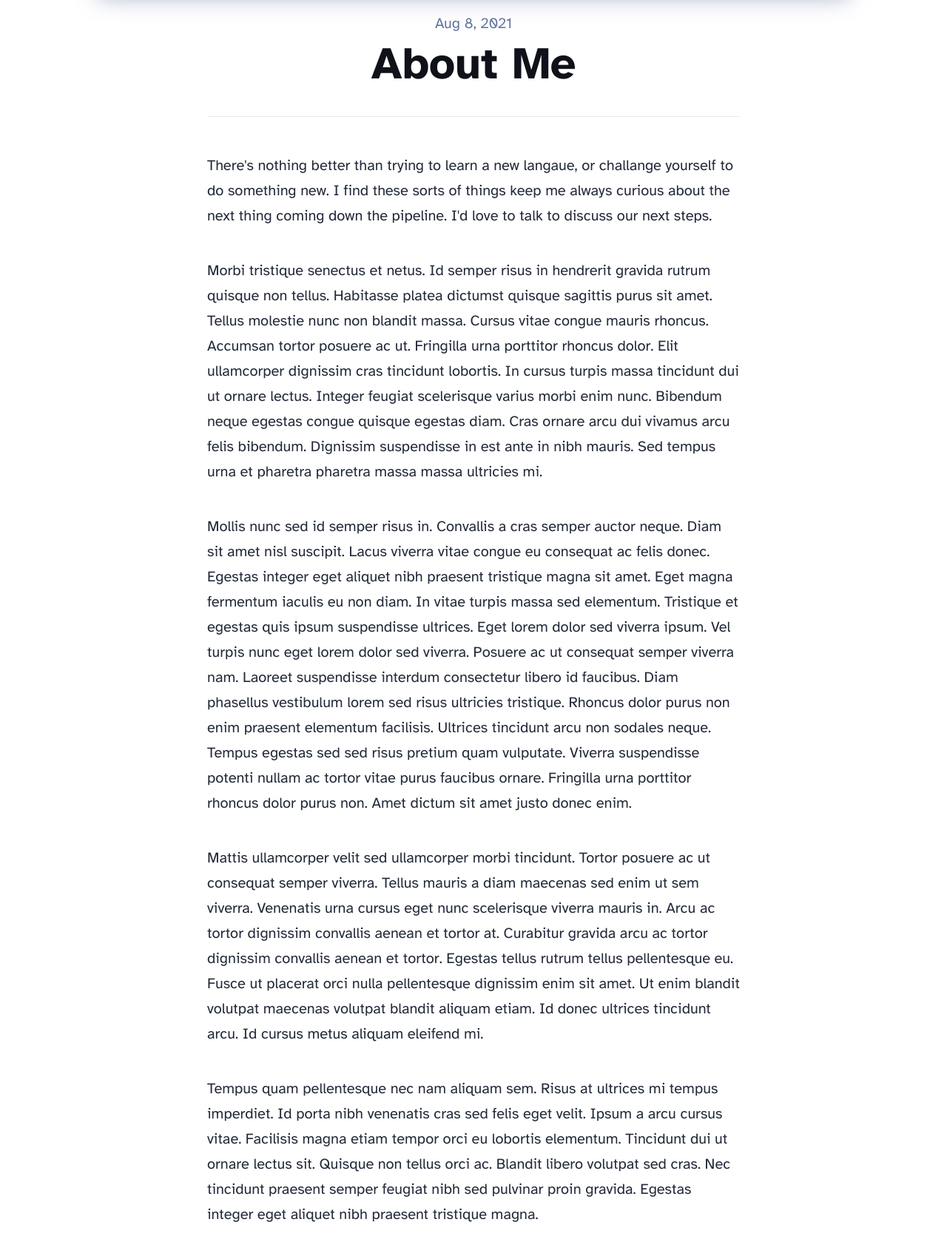
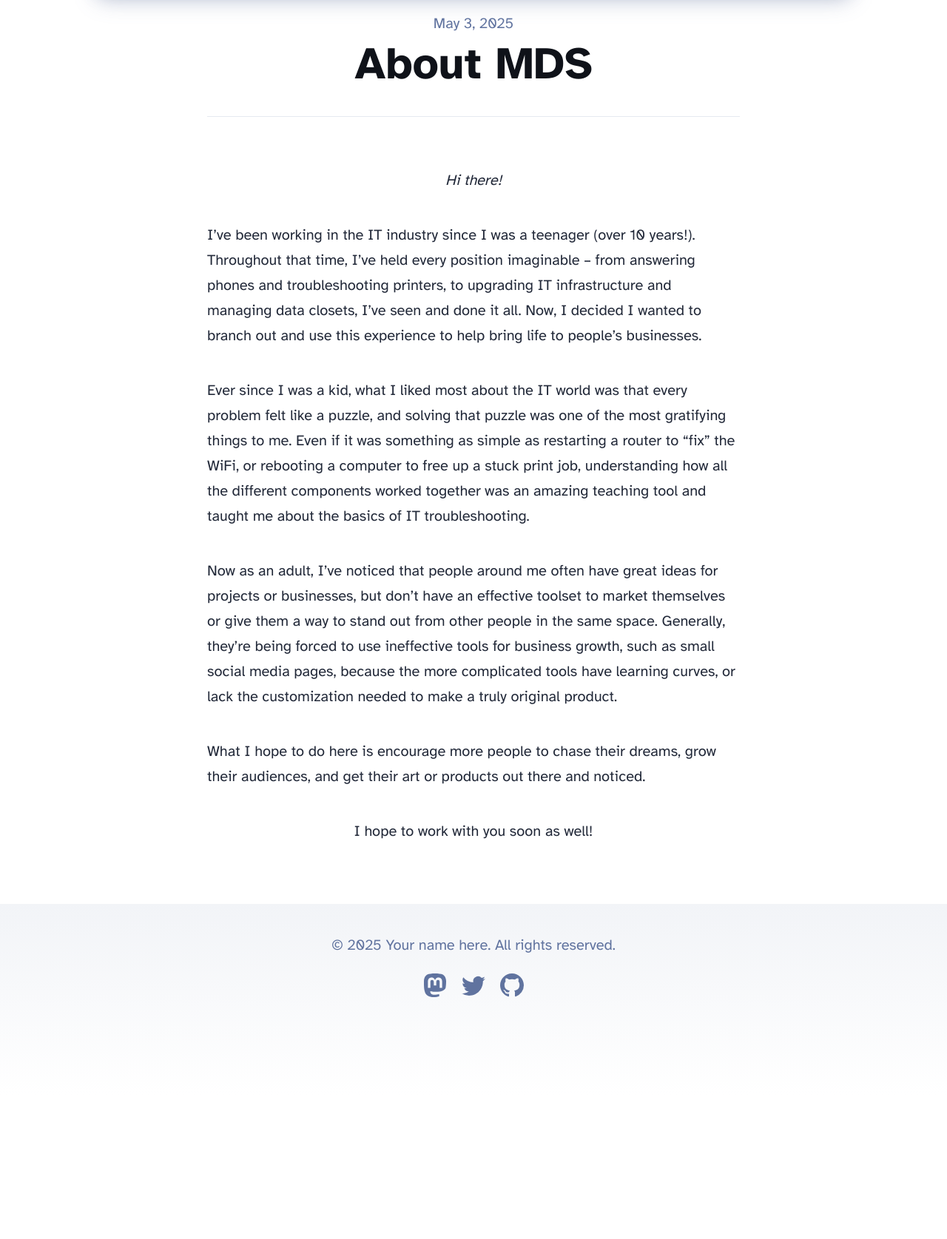
Before and after one commit to patmds-1/mcgourtydevsolutions, an Astro site: page /about in a window 1280 px wide. Shown: the part 665-2340 px from the top of the page at 74% size. After the commit the page ends 2145 px from the top, so only its background shows below. Built offline with nearby package versions, Linux system fonts and the light colour scheme; Astro itself is replaced by a stand-in of ours.

Commit message:
First True Commit

```diff
--- a/src/components/Header.astro
+++ b/src/components/Header.astro
@@ -8,8 +8,10 @@ import { SITE_TITLE } from '../consts';
 		<h2><a href="/">{SITE_TITLE}</a></h2>
 		<div class="internal-links">
 			<HeaderLink href="/">Home</HeaderLink>
+					<HeaderLink href="/about">About</HeaderLink>
+					<HeaderLink href="/plans">Plans</HeaderLink>
 			<HeaderLink href="/blog">Blog</HeaderLink>
-			<HeaderLink href="/about">About</HeaderLink>
+
 		</div>
 		<div class="social-links">
 			<a href="https://m.webtoo.ls/@astro" target="_blank">
--- a/src/consts.ts
+++ b/src/consts.ts
@@ -1,5 +1,5 @@
 // Place any global data in this file.
 // You can import this data from anywhere in your site by using the `import` keyword.
 
-export const SITE_TITLE = "Astro Blog";
+export const SITE_TITLE = "McGourty Development Solutions";
 export const SITE_DESCRIPTION = "Welcome to my website!";
--- a/src/pages/about.astro
+++ b/src/pages/about.astro
@@ -3,56 +3,36 @@ import Layout from '../layouts/BlogPost.astro';
 ---
 
 <Layout
-	title="About Me"
-	description="Lorem ipsum dolor sit amet"
-	pubDate={new Date('August 08 2021')}
+	title="About MDS"
+	description="Short intro about Patrick"
+	pubDate={new Date('5/3/2025')}
 	heroImage="/blog-placeholder-about.jpg"
 >
+			<p>
+				<i>
+				<center>Hi there!</center>
+				</i>
+			</p>
 	<p>
-		There's nothing better than trying to learn a new langaue, or challange yourself to do something new. I find these
-		sorts of things keep me always curious about the next thing coming down the pipeline.
-		I'd love to talk to discuss our next steps.
+		 I’ve been working in the IT industry since I was a teenager (over 10 years!). Throughout that time, I’ve held every position imaginable –
+		from answering phones and troubleshooting printers, to upgrading IT infrastructure and managing data closets,
+		I’ve seen and done it all. Now, I decided I wanted to branch out and use this experience to help bring life to people’s businesses.
 	</p>
+	<p>
+	Ever since I was a kid, what I liked most about the IT world was that every problem felt like a puzzle, and solving that puzzle was one of the most
+	gratifying things to me. Even if it was something as simple as restarting a router to “fix” the WiFi, or
+	rebooting a computer to free up a stuck print job, understanding how all the different components worked together
+	was an amazing teaching tool and taught me about the basics of IT troubleshooting.
+	</p>
+	<p>
+		Now as an adult, I’ve noticed that people around me often have great ideas for projects or businesses, but don’t have an effective toolset
+		to market themselves or give them a way to stand out from other people in the same space. Generally, they’re being forced to use
+		 ineffective tools for business growth, such as small social media pages, because the more complicated tools have learning curves, or
+		 lack the customization needed to make a truly original product.
+	</p>
+	<p>
+	What I hope to do here is encourage more people to chase their dreams, grow their audiences, and get their art or products out there and noticed.
+	</p>
+	<center>			I hope to work with you soon as well!</center>
 
-	<p>
-		Morbi tristique senectus et netus. Id semper risus in hendrerit gravida rutrum quisque non
-		tellus. Habitasse platea dictumst quisque sagittis purus sit amet. Tellus molestie nunc non
-		blandit massa. Cursus vitae congue mauris rhoncus. Accumsan tortor posuere ac ut. Fringilla urna
-		porttitor rhoncus dolor. Elit ullamcorper dignissim cras tincidunt lobortis. In cursus turpis
-		massa tincidunt dui ut ornare lectus. Integer feugiat scelerisque varius morbi enim nunc.
-		Bibendum neque egestas congue quisque egestas diam. Cras ornare arcu dui vivamus arcu felis
-		bibendum. Dignissim suspendisse in est ante in nibh mauris. Sed tempus urna et pharetra pharetra
-		massa massa ultricies mi.
-	</p>
-
-	<p>
-		Mollis nunc sed id semper risus in. Convallis a cras semper auctor neque. Diam sit amet nisl
-		suscipit. Lacus viverra vitae congue eu consequat ac felis donec. Egestas integer eget aliquet
-		nibh praesent tristique magna sit amet. Eget magna fermentum iaculis eu non diam. In vitae
-		turpis massa sed elementum. Tristique et egestas quis ipsum suspendisse ultrices. Eget lorem
-		dolor sed viverra ipsum. Vel turpis nunc eget lorem dolor sed viverra. Posuere ac ut consequat
-		semper viverra nam. Laoreet suspendisse interdum consectetur libero id faucibus. Diam phasellus
-		vestibulum lorem sed risus ultricies tristique. Rhoncus dolor purus non enim praesent elementum
-		facilisis. Ultrices tincidunt arcu non sodales neque. Tempus egestas sed sed risus pretium quam
-		vulputate. Viverra suspendisse potenti nullam ac tortor vitae purus faucibus ornare. Fringilla
-		urna porttitor rhoncus dolor purus non. Amet dictum sit amet justo donec enim.
-	</p>
-
-	<p>
-		Mattis ullamcorper velit sed ullamcorper morbi tincidunt. Tortor posuere ac ut consequat semper
-		viverra. Tellus mauris a diam maecenas sed enim ut sem viverra. Venenatis urna cursus eget nunc
-		scelerisque viverra mauris in. Arcu ac tortor dignissim convallis aenean et tortor at. Curabitur
-		gravida arcu ac tortor dignissim convallis aenean et tortor. Egestas tellus rutrum tellus
-		pellentesque eu. Fusce ut placerat orci nulla pellentesque dignissim enim sit amet. Ut enim
-		blandit volutpat maecenas volutpat blandit aliquam etiam. Id donec ultrices tincidunt arcu. Id
-		cursus metus aliquam eleifend mi.
-	</p>
-
-	<p>
-		Tempus quam pellentesque nec nam aliquam sem. Risus at ultrices mi tempus imperdiet. Id porta
-		nibh venenatis cras sed felis eget velit. Ipsum a arcu cursus vitae. Facilisis magna etiam
-		tempor orci eu lobortis elementum. Tincidunt dui ut ornare lectus sit. Quisque non tellus orci
-		ac. Blandit libero volutpat sed cras. Nec tincidunt praesent semper feugiat nibh sed pulvinar
-		proin gravida. Egestas integer eget aliquet nibh praesent tristique magna.
-	</p>
 </Layout>
```
Also changed, not shown: src/pages/index.astro (+18 -31 lines), src/pages/plans.astro (added, +56 -0 lines).
